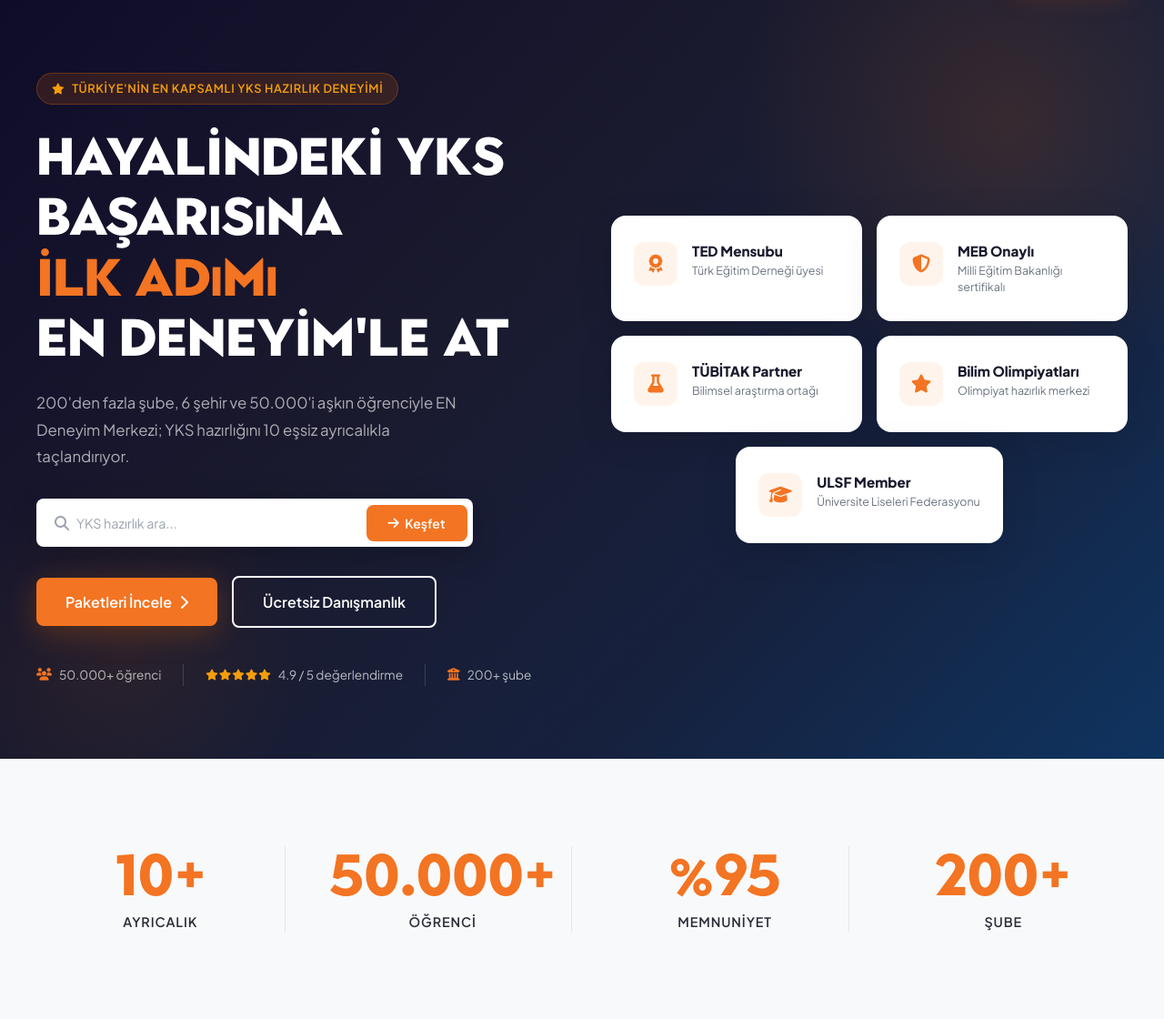
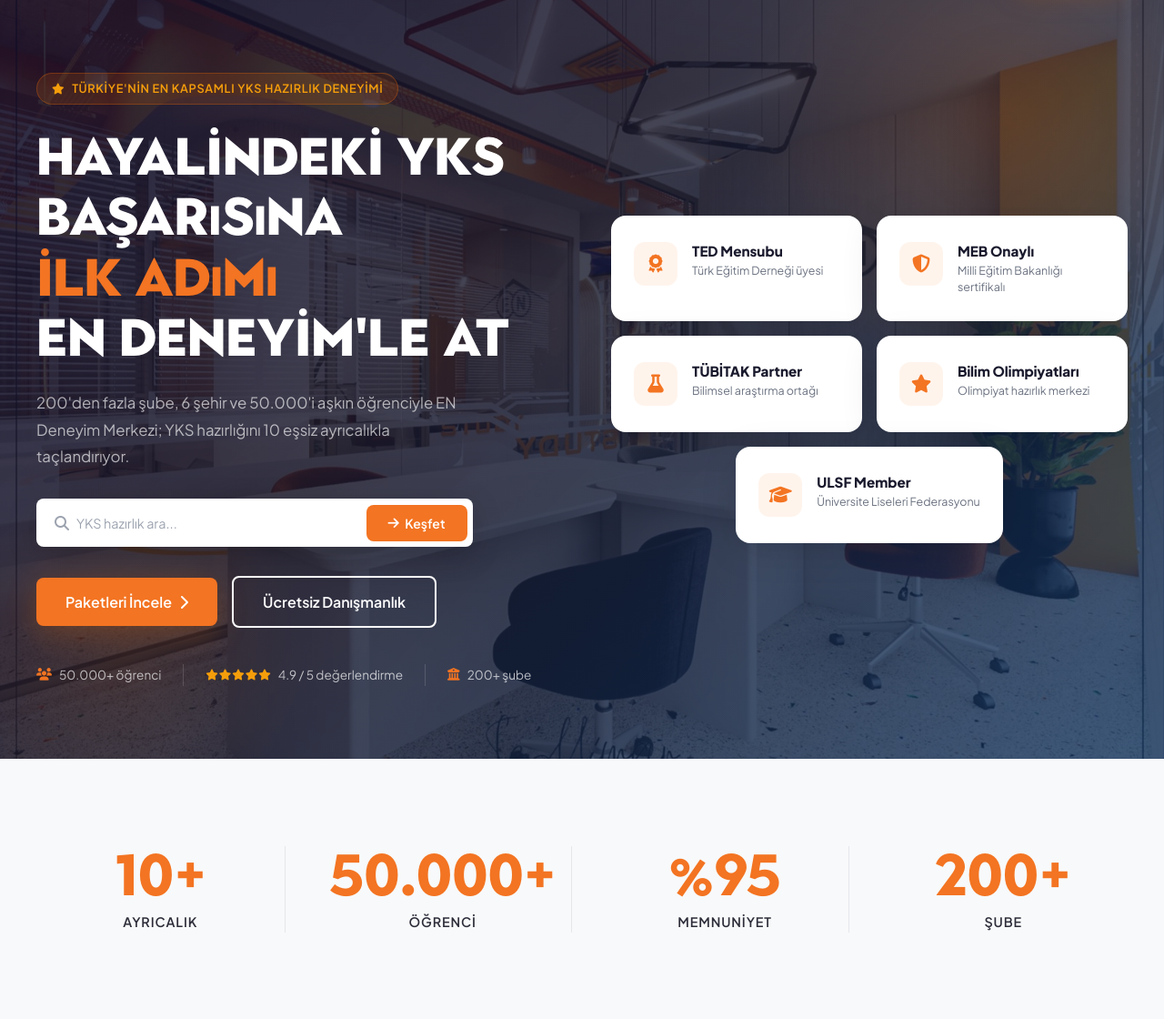
Before and after one commit to ragibgormez/myentegre-teklif, a Django app: page /v2/ in a window 1280 px wide. Shown: the part 73-1193 px from the top of the page at 91% size. Run offline with Django 5.2, Linux system fonts and the light colour scheme.

Commit message:
V2 hero: 3-slide rotating gerçek şube fotoğrafları
V3 hero'daki aynı 3 görsel (Samsun/Malatya/İstanbul) V2 hero'ya da
arka plan slider olarak eklendi. Dream Big premium feel için:
- 30s döngü (V3 24s'ten yavaş)
- Daha koyu navy tint overlay (rgba 0.78–0.88)
- Mevcut prestige-grid + radial-gradient dekoratifler korundu

Co-Authored-By: Claude Opus 4.7 (1M context) <noreply@anthropic.com>

```diff
--- a/core/templates/core/v2-modern.html
+++ b/core/templates/core/v2-modern.html
@@ -254,12 +254,49 @@
     /* ── HERO ── */
     .hero {
       min-height: calc(100vh - 72px);
-      background: linear-gradient(135deg, #0f0c29 0%, #1a1a2e 40%, #16213e 70%, #0f3460 100%);
+      background: #0f0c29;
       display: flex;
       align-items: center;
       padding: 5rem 2rem;
       position: relative;
       overflow: hidden;
+    }
+
+    .hero-bg-slides {
+      position: absolute;
+      inset: 0;
+      z-index: 0;
+    }
+    .hero-bg-slide {
+      position: absolute;
+      inset: 0;
+      background-size: cover;
+      background-position: center;
+      opacity: 0;
+      animation: heroBgFade 30s infinite;
+    }
+    .hero-bg-slide-1 {
+      background-image: url('{% static "img/site/samsun-atakum-en-deneyim-2.jpeg" %}');
+      animation-delay: 0s;
+    }
+    .hero-bg-slide-2 {
+      background-image: url('{% static "img/site/malatya-yesilyurt-en-deneyim-merkezi-18.jpeg" %}');
+      animation-delay: 10s;
+    }
+    .hero-bg-slide-3 {
+      background-image: url('{% static "img/site/istanbul-besiktas-en-deneyim-8-scaled.jpeg" %}');
+      animation-delay: 20s;
+    }
+    @keyframes heroBgFade {
+      0%, 33.33%, 100% { opacity: 0; }
+      3%, 30% { opacity: 1; }
+    }
+    .hero-bg-tint {
+      position: absolute;
+      inset: 0;
+      background:
+        linear-gradient(135deg, rgba(15,12,41,0.88) 0%, rgba(26,26,46,0.82) 40%, rgba(15,52,96,0.78) 100%);
+      z-index: 1;
     }
 
     .hero::before {
@@ -269,8 +306,9 @@
       right: -10%;
       width: 600px;
       height: 600px;
-      background: radial-gradient(circle, rgba(237,108,5,0.15) 0%, transparent 70%);
+      background: radial-gradient(circle, rgba(237,108,5,0.18) 0%, transparent 70%);
       pointer-events: none;
+      z-index: 2;
     }
 
     .hero::after {
@@ -280,8 +318,9 @@
       left: -5%;
       width: 400px;
       height: 400px;
-      background: radial-gradient(circle, rgba(237,108,5,0.08) 0%, transparent 70%);
+      background: radial-gradient(circle, rgba(237,108,5,0.10) 0%, transparent 70%);
       pointer-events: none;
+      z-index: 2;
     }
 
     .hero-inner {
@@ -293,7 +332,7 @@
       align-items: center;
       width: 100%;
       position: relative;
-      z-index: 1;
+      z-index: 3;
     }
 
     .hero-left {}
@@ -1390,6 +1429,12 @@
      HERO
 ════════════════════════════════════════════════════════════ -->
 <section class="hero">
+  <div class="hero-bg-slides" aria-hidden="true">
+    <div class="hero-bg-slide hero-bg-slide-1"></div>
+    <div class="hero-bg-slide hero-bg-slide-2"></div>
+    <div class="hero-bg-slide hero-bg-slide-3"></div>
+  </div>
+  <div class="hero-bg-tint" aria-hidden="true"></div>
   <div class="hero-inner">
     <!-- LEFT -->
     <div class="hero-left">
```
